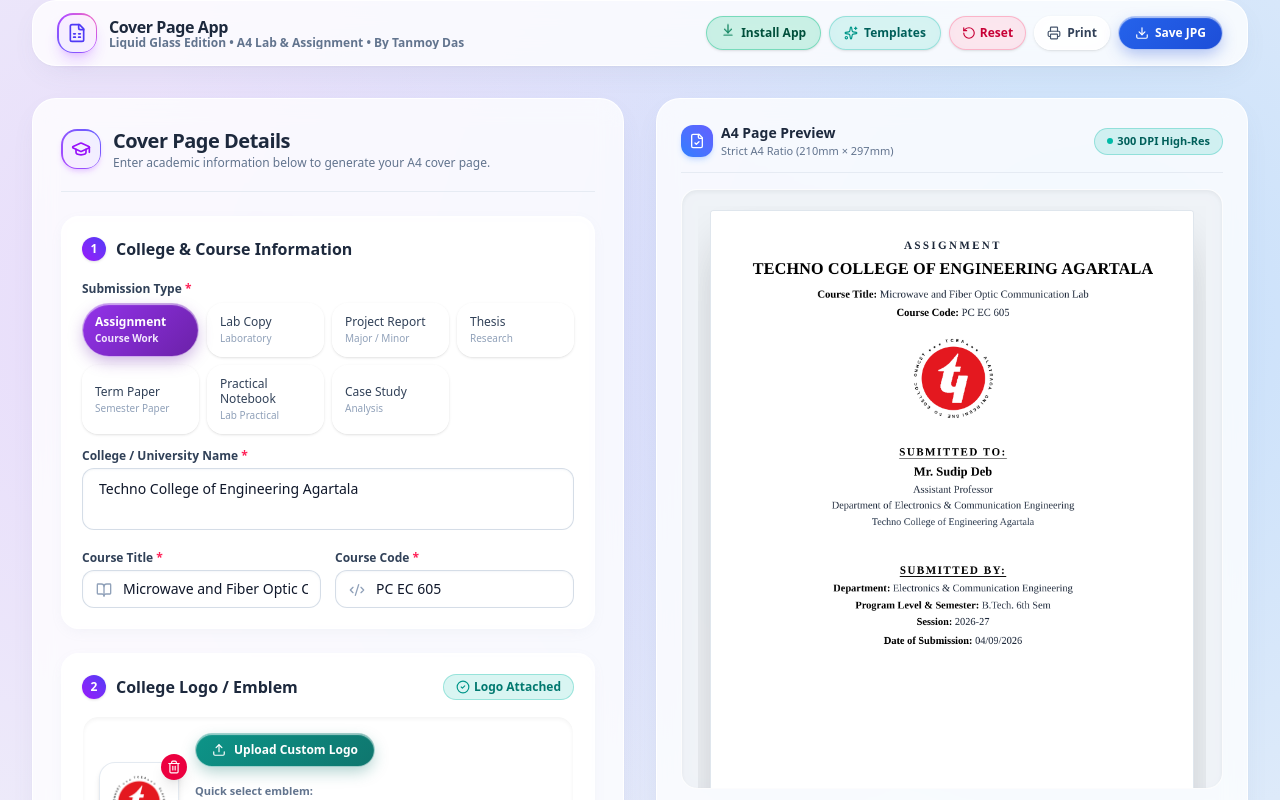
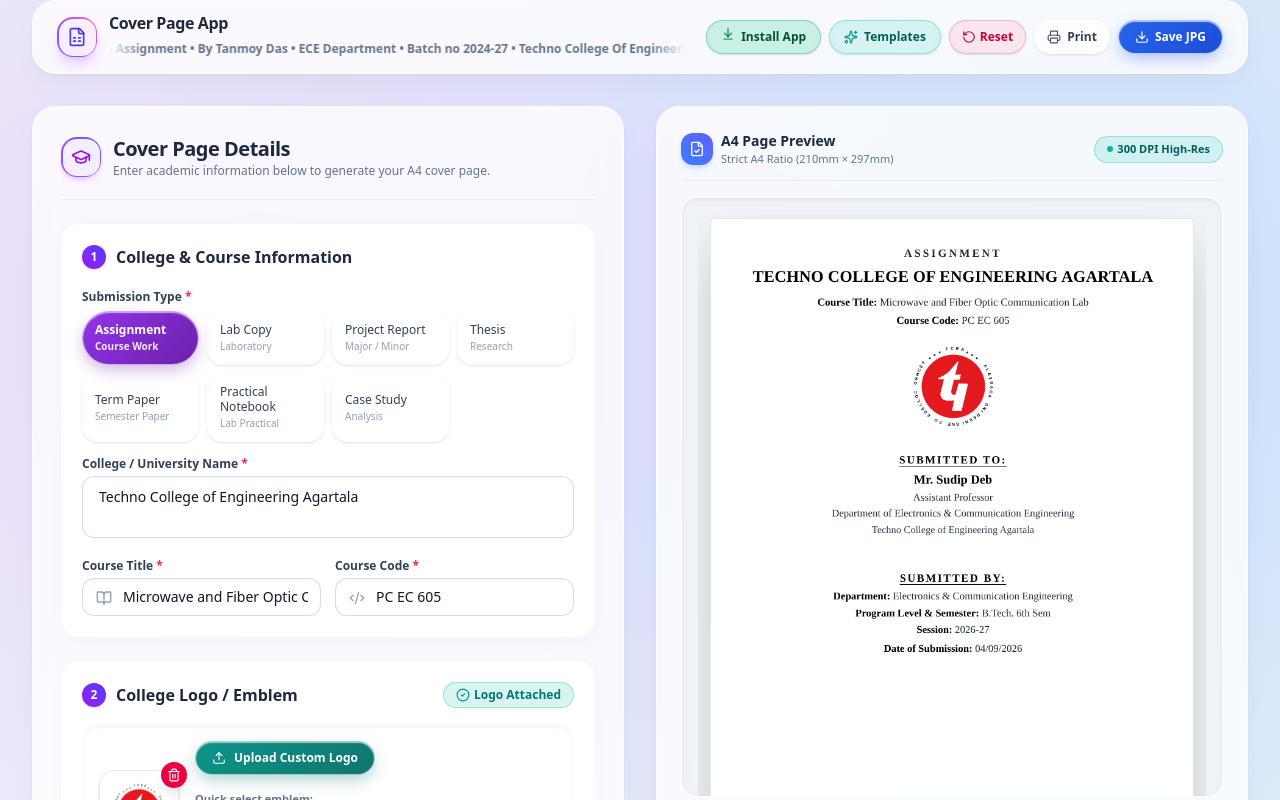
Before and after one commit to ta362/Front-Page, a React (Vite) app: page / in a window 1280 px wide. Shown: the top 800 px of the page. Built offline with nearby package versions, Linux system fonts and the light colour scheme.

Commit message:
feat(navbar): add marquee animation for long titles
Implement an infinite scrolling marquee effect for the navbar subtitle to accommodate extended institutional and project details while maintaining a clean UI layout.

```diff
--- a/src/components/Navbar.tsx
+++ b/src/components/Navbar.tsx
@@ -45,13 +45,20 @@
               <FileSpreadsheet className="w-4 h-4 sm:w-5 sm:h-5 text-indigo-600" />
             </div>
           </div>
-          <div className="min-w-0">
+          <div className="min-w-0 flex-1 max-w-[190px] xs:max-w-[240px] sm:max-w-xs md:max-w-md lg:max-w-xl">
             <h1 className="text-sm sm:text-base font-extrabold text-slate-800 tracking-tight leading-tight truncate">
               Cover Page App
             </h1>
-            <p className="text-[10px] sm:text-xs text-slate-500 font-semibold leading-none truncate">
-              Liquid Glass Edition • A4 Lab &amp; Assignment • By Tanmoy Das
-            </p>
+            <div className="overflow-hidden whitespace-nowrap relative mask-marquee-fade py-0.5" title="Liquid Glass Edition • A4 Lab & Assignment • By Tanmoy Das • ECE Department • Batch no 2024-27 • Techno College Of Engineering Agartala">
+              <div className="animate-marquee-readable text-[10px] sm:text-xs text-slate-500 font-semibold leading-none">
+                <span className="inline-block px-4">
+                  Liquid Glass Edition • A4 Lab &amp; Assignment • By Tanmoy Das • ECE Department • Batch no 2024-27 • Techno College Of Engineering Agartala
+                </span>
+                <span className="inline-block px-4">
+                  Liquid Glass Edition • A4 Lab &amp; Assignment • By Tanmoy Das • ECE Department • Batch no 2024-27 • Techno College Of Engineering Agartala
+                </span>
+              </div>
+            </div>
           </div>
         </div>
 
--- a/src/index.css
+++ b/src/index.css
@@ -19,6 +19,33 @@
   button, input, select, textarea {
     transition-timing-function: cubic-bezier(0.16, 1, 0.3, 1);
   }
+}
+
+/* 🚀 Natural Readable Infinite Marquee (Right to Left ticker for easy reading) */
+@keyframes marquee-readable {
+  0% {
+    transform: translate3d(0%, 0, 0);
+  }
+  100% {
+    transform: translate3d(-50%, 0, 0);
+  }
+}
+
+.animate-marquee-readable {
+  display: inline-flex;
+  width: max-content;
+  animation: marquee-readable 26s linear infinite;
+  will-change: transform;
+}
+
+.animate-marquee-readable:hover {
+  animation-play-state: paused;
+}
+
+/* Edge fade mask for smooth text appearance */
+.mask-marquee-fade {
+  mask-image: linear-gradient(to right, transparent 0%, black 6%, black 94%, transparent 100%);
+  -webkit-mask-image: linear-gradient(to right, transparent 0%, black 6%, black 94%, transparent 100%);
 }
 
 /* 🫧 Optimized Liquid Glass Background Canvas 🫧 */
```
